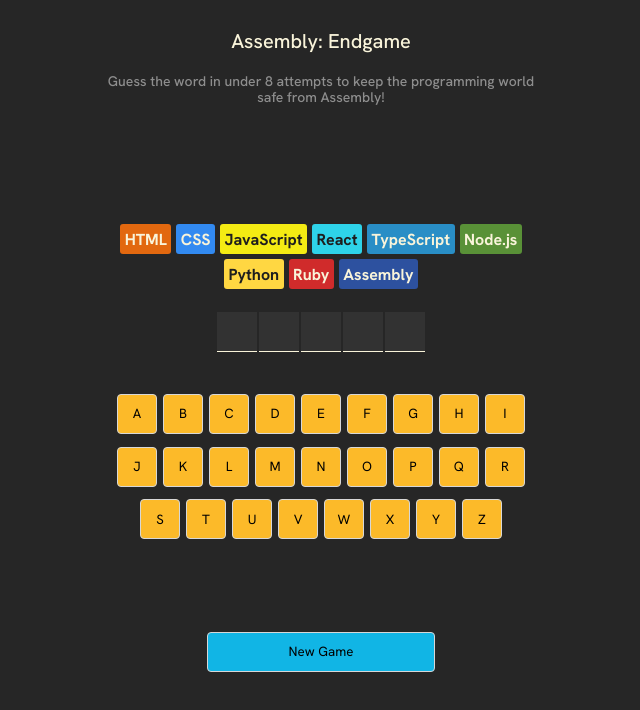
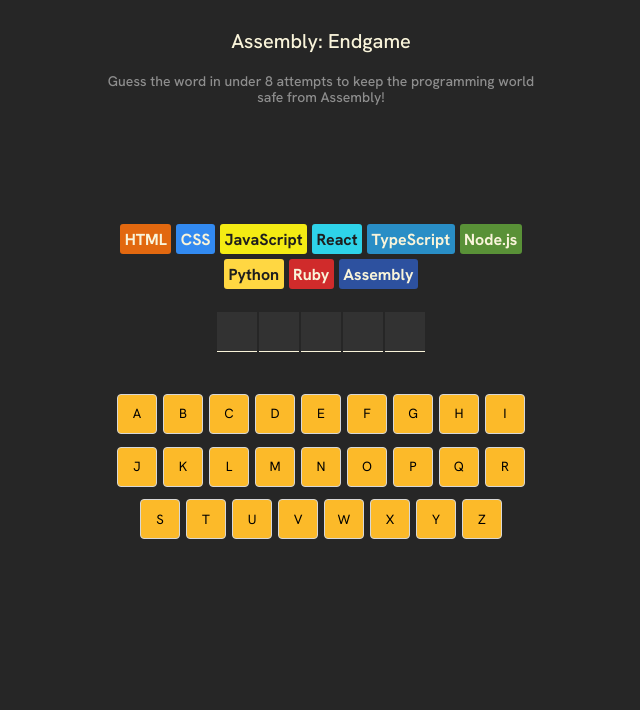
Before and after one commit to ray-17/endgame, a React (Vite) app in the folder endgame/: page / in a window 1280 px wide. Shown: the top 710 px of the page, without its empty margins (319-959 px from the left). Built offline with nearby package versions, Linux system fonts and the light colour scheme.

Commit message:
conditional rendered newgame

```diff
--- a/endgame/src/App.jsx
+++ b/endgame/src/App.jsx
@@ -66,10 +66,10 @@
         isOver={isGameOver}
       />
 
-      <div className="newgame-btn">
-      <button
-        onClick={() => newGame()}
-        className="newgame">New Game</button></div>
+    {isGameWon && <div className="newgame-btn">
+    <button
+      onClick={() => newGame()}
+      className="newgame">New Game</button></div>}
     </main>
   )
 }
```
